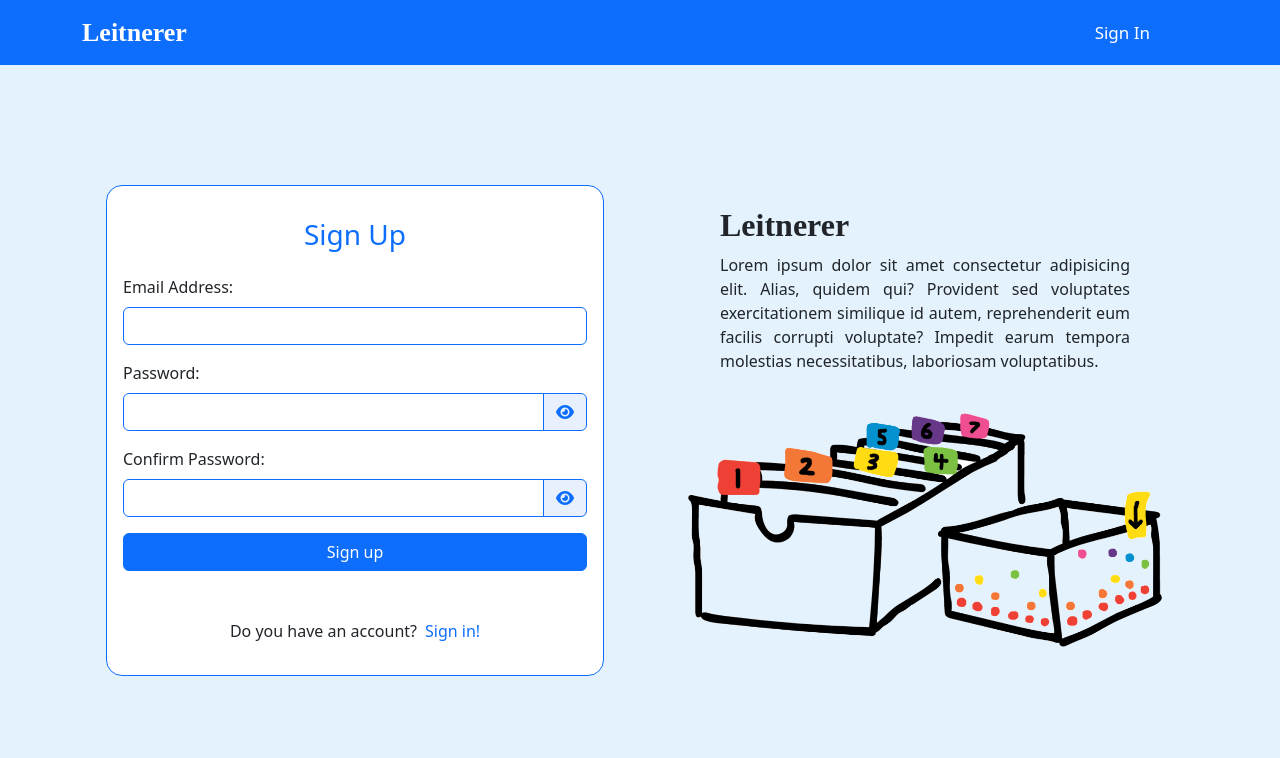
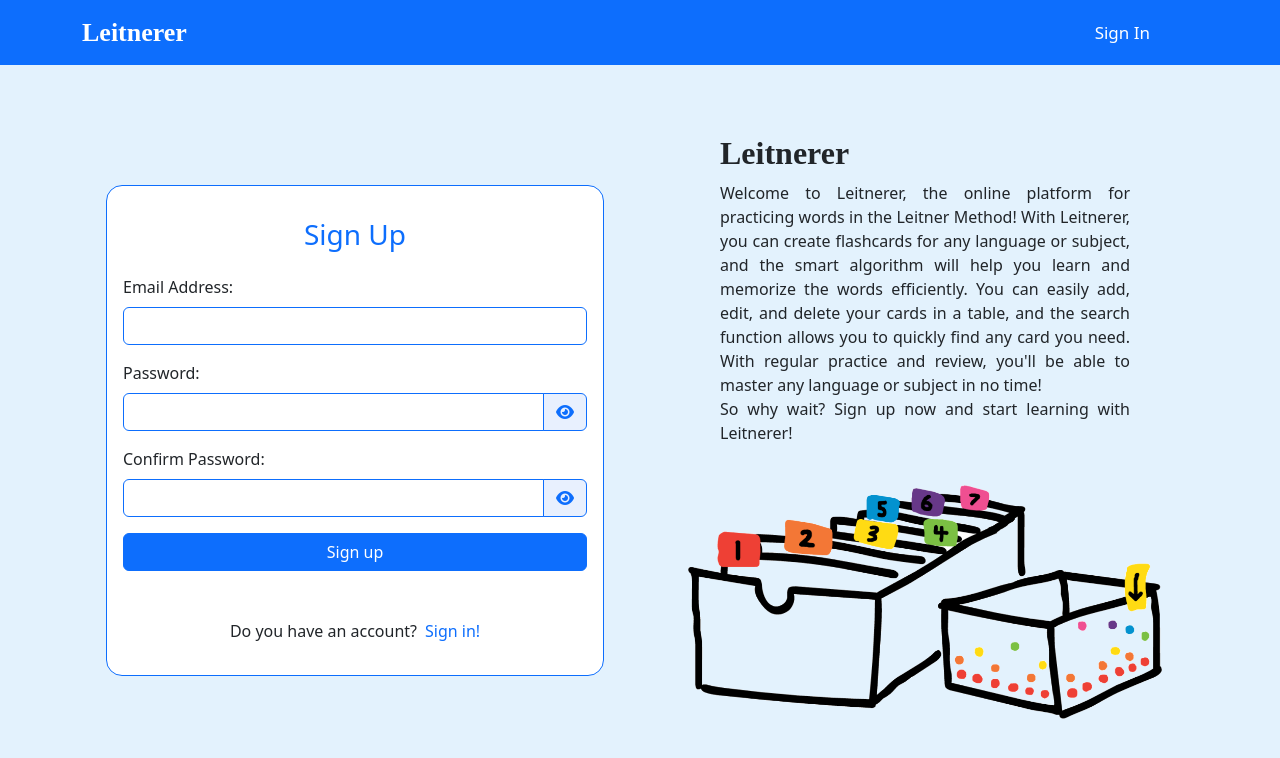
Before and after one commit to b-khajehmiri/Leitnerer, a React (Create React App) app: page /signUp in a window 1280 px wide. Shown: the top 758 px of the page. Built offline with nearby package versions, Linux system fonts and the light colour scheme; no server answers.

Commit message:
Ipsum texts changed

```diff
--- a/src/components/AddCards.jsx
+++ b/src/components/AddCards.jsx
@@ -2,7 +2,7 @@ import axios from "axios";
 import { useEffect, useState } from "react";
 import NavBar from "./NavBar";
 import design from "./addCard.module.scss";
-import { useNavigate } from "react-router-dom";
+import { Link, useNavigate } from "react-router-dom";
 import { useFormik } from "formik";
 import { AddCardsValidationSchema } from "../utils/ValidationSchemas";
 import { toast } from "react-toastify";
@@ -55,7 +55,7 @@ const AddCards = () => {
         toast.success("Card added successfully!");
         resetForm({ values: "" });
         setLoading(false);
-        setError("")
+        setError("");
       } catch (e) {
         setError(e.message);
       }
@@ -95,7 +95,7 @@ const AddCards = () => {
                   Add New Card
                 </h3>
                 <form onSubmit={formik.handleSubmit}>
-                {error && (
+                  {error && (
                     <div className="alert alert-danger" role="alert">
                       <i className="fa-solid fa-circle-exclamation me-2"></i>
                       {ErrorHandler(error)}
@@ -183,10 +183,16 @@ const AddCards = () => {
             <div className="px-4 pb-4 px-md-0">
               <h2 className={`${design.explain} logoFont`}>Leitnerer</h2>
               <p className={`${design.explain}`}>
-                Lorem ipsum dolor sit amet consectetur adipisicing elit. Alias,
-                quidem qui? Provident sed voluptates exercitationem similique id
-                autem, reprehenderit eum facilis corrupti voluptate? Impedit
-                earum tempora molestias necessitatibus, laboriosam voluptatibus.
+                Welcome to the "Add Card" page of Leitnerer! Here you can create
+                new flashcards to practice and memorize any language or subject
+                using the Leitner Method. Simply fill front and back side of
+                flash card, its meaning or definition, and any additional
+                information that may be helpful, then it will be added to the
+                deck 0. You can practice them smartly in
+                <Link to="/training" className="text-decoration-none ms-2">
+                  Training page!
+                </Link>
+
               </p>
             </div>
             <img
--- a/src/components/SignIn.jsx
+++ b/src/components/SignIn.jsx
@@ -113,10 +113,14 @@ const SignIn = () => {
             <div className="px-4 pb-4 px-md-0">
               <h2 className={`${design.explain} logoFont`}>Leitnerer</h2>
               <p className={`${design.explain}`}>
-                Lorem ipsum dolor sit amet consectetur adipisicing elit. Alias,
-                quidem qui? Provident sed voluptates exercitationem similique id
-                autem, reprehenderit eum facilis corrupti voluptate? Impedit
-                earum tempora molestias necessitatibus, laboriosam voluptatibus.
+                Welcome back to Leitnerer! We're thrilled to have you back on
+                board. Sign in and continue practicing and mastering the words
+                in the Leitner Method.
+                <br />
+                Don't have an account yet?
+                <Link to="/signUp" className="text-decoration-none ms-2">
+                  Sign up now!
+                </Link>
               </p>
             </div>
             <img
--- a/src/components/SignUp.jsx
+++ b/src/components/SignUp.jsx
@@ -142,10 +142,16 @@ const SignUp = () => {
             <div className="px-4 pb-4 px-md-0">
               <h2 className={`${design.explain} logoFont`}>Leitnerer</h2>
               <p className={`${design.explain}`}>
-                Lorem ipsum dolor sit amet consectetur adipisicing elit. Alias,
-                quidem qui? Provident sed voluptates exercitationem similique id
-                autem, reprehenderit eum facilis corrupti voluptate? Impedit
-                earum tempora molestias necessitatibus, laboriosam voluptatibus.
+                Welcome to Leitnerer, the online platform for
+                practicing words in the Leitner Method! With Leitnerer, you can
+                create flashcards for any language or subject, and the
+                smart algorithm will help you learn and memorize the words
+                efficiently. You can easily add, edit, and delete your cards in
+                a table, and the search function allows you to quickly find any
+                card you need. With regular practice and review, you'll be able
+                to master any language or subject in no time!
+                <br />
+                So why wait? Sign up now and start learning with Leitnerer!
               </p>
             </div>
             <img
```
Also changed, not shown: src/components/FlipCard.jsx (deleted, +0 -31 lines).
